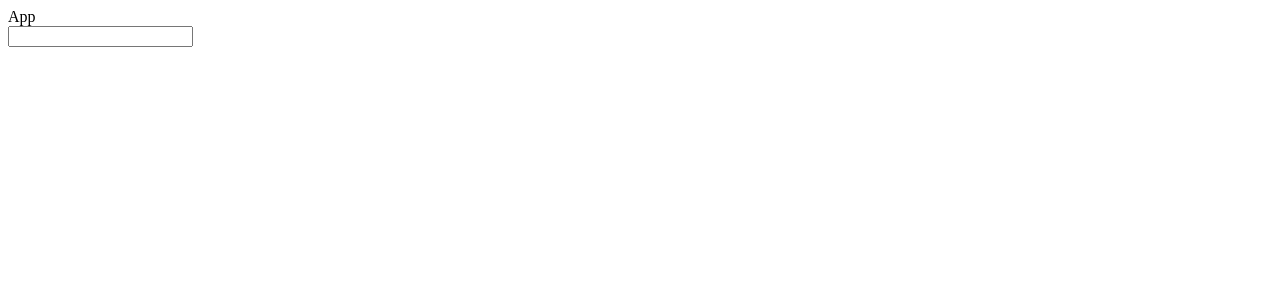
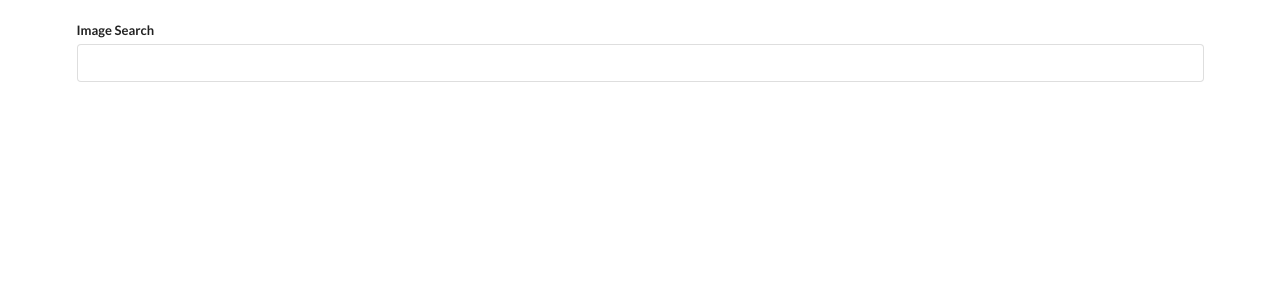
Before and after one commit to hyuraku/react_learning, a React (Create React App) app in the folder pics/: page / in a window 1280 px wide. Shown: the top 300 px of the page. Built offline with nearby package versions, Linux system fonts and the light colour scheme.

Commit message:
add form event

```diff
--- a/pics/public/index.html
+++ b/pics/public/index.html
@@ -5,6 +5,7 @@
     <link rel="icon" href="%PUBLIC_URL%/favicon.ico" />
     <meta name="viewport" content="width=device-width, initial-scale=1" />
     <meta name="theme-color" content="#000000" />
+    <link rel="stylesheet" href="https://cdnjs.cloudflare.com/ajax/libs/semantic-ui/2.4.1/semantic.min.css">
     <meta
       name="description"
       content="Web site created using create-react-app"
--- a/pics/src/components/App.js
+++ b/pics/src/components/App.js
@@ -3,10 +3,11 @@
 
 
 const App = () => {
-  return (<div>
-    App
-    < SearchBar />
-    </div>)
+  return (
+    <div className="ui container" style={{ marginTop: '20px'}}>
+      < SearchBar />
+    </div>
+    )
 };
 
 
--- a/pics/src/components/SearchBar.js
+++ b/pics/src/components/SearchBar.js
@@ -1,11 +1,19 @@
 import React from 'react'
 
 class SearchBar extends React.Component{
+  onInputChange(event){
+    console.log(event.target.value);
+  }
+
+
   render(){
     return(
-      <div>
-        <form>
-          <input/>
+      <div className="ui segemnt">
+        <form className="ui form">
+          <div className="field">
+            <label>Image Search</label>
+            <input type = "text" onChange={this.onInputChange}/>
+          </div>
         </form>
       </div>
     )
```
